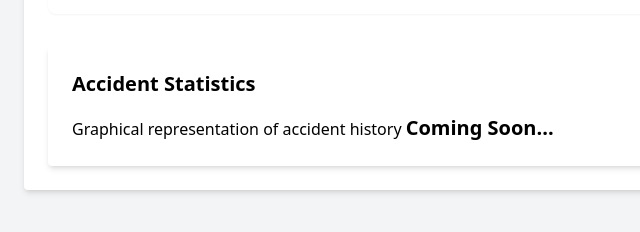
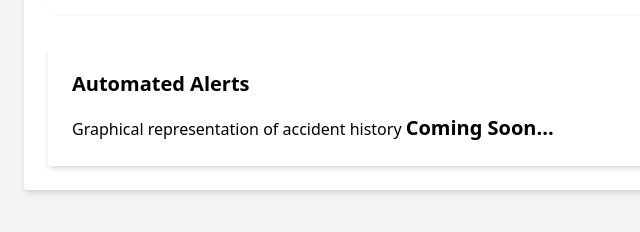
Before and after one commit to Terrymanzi/LGuard-codeXtreme25, a website: page frontend/src/dashboard.html in a window 1280 px wide. Shown: the part 854-1086 px from the top of the page, 0-640 px from the left. Drawn offline with nearby package versions, Linux system fonts and the light colour scheme; no server answers.

Commit message:
updated dashboard layout

```diff
--- a/frontend/src/dashboard.html
+++ b/frontend/src/dashboard.html
@@ -88,9 +88,9 @@
             </a>
         </section>
 
-        <!-- Placeholder for Statistical Graphs -->
+        <!-- Alerts section -->
         <section class="bg-white p-6 rounded shadow-md">
-            <h3 class="text-xl font-bold mb-4">Accident Statistics</h3>
+            <h3 class="text-xl font-bold mb-4">Automated Alerts</h3>
             <p>Graphical representation of accident history <span class="font-bold text-xl">Coming Soon...</span></p>
         </section>
     </div>
```
